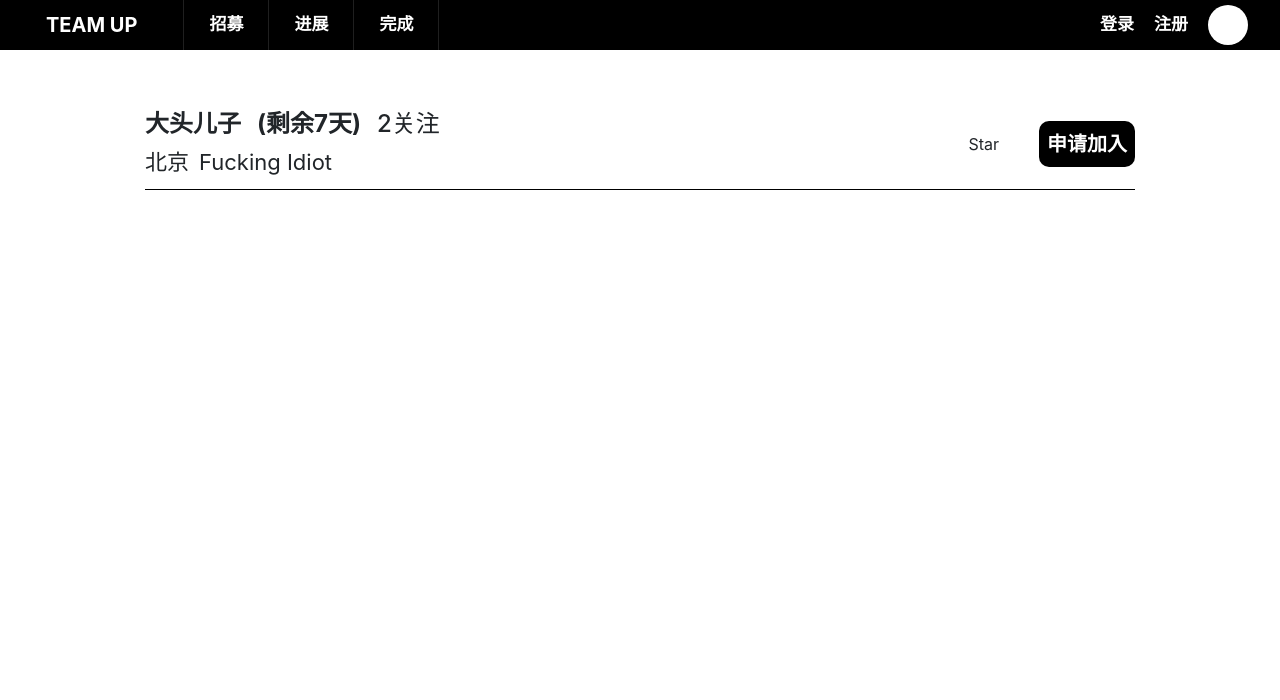
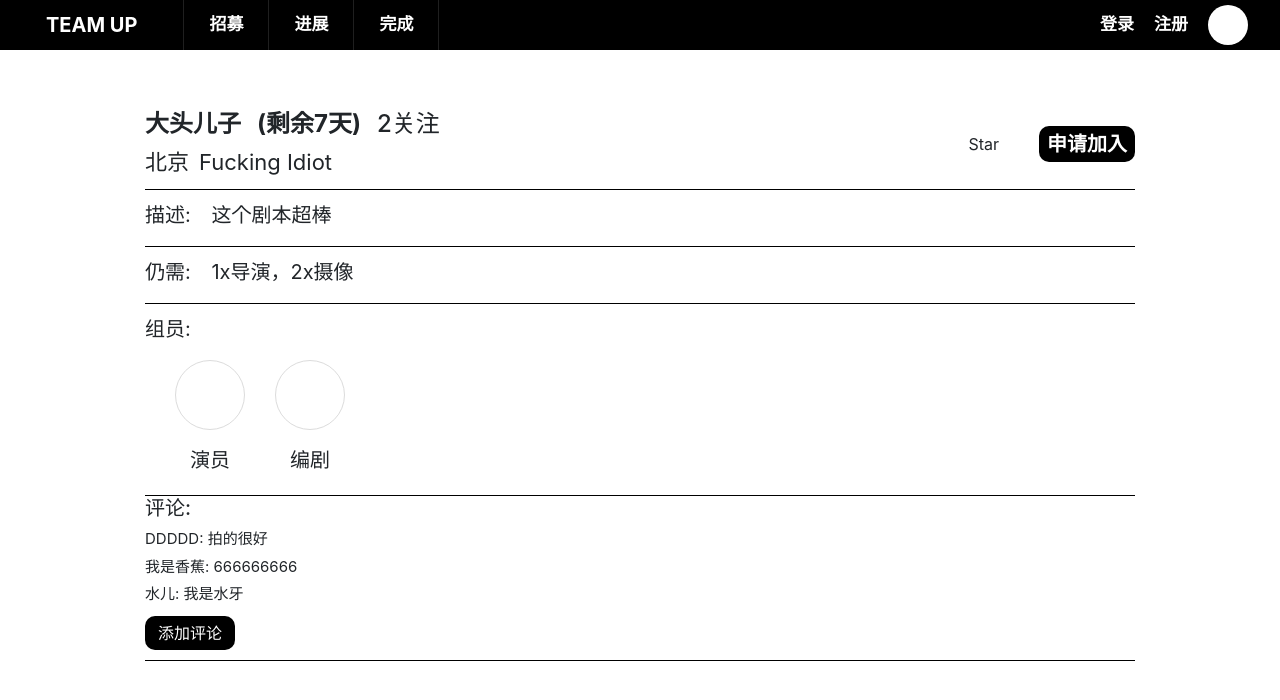
Before and after one commit to JWhoops/team-up, a React (Create React App) app: page /recruiting_teams/1 in a window 1280 px wide. Shown: the top 700 px of the page. Built offline with nearby package versions, Linux system fonts and the light colour scheme.

Commit message:
finish recruit detail page

```diff
--- a/src/components/pages/recruitDetail/RecruitDetailPage.css
+++ b/src/components/pages/recruitDetail/RecruitDetailPage.css
@@ -1,9 +1,8 @@
 #recruit-detail-container {
-  padding: 60px 60px 0 60px;
+  padding: 60px 60px 60px 60px;
 }
 
 #recruit-detail-general-info {
-  border-bottom: 1px solid black;
   display: flex;
   justify-content: space-between;
   padding-bottom: 10px;
@@ -56,8 +55,59 @@
   background-color: black;
   color: white;
   font-weight: bold;
-  padding: 8px;
+  padding: 3px 8px 3px 8px;
   font-size: 20px;
   border-radius: 10px;
   cursor: pointer;
 }
+
+.recruit-detail-info-boxes {
+  border-bottom: 1px solid black;
+}
+
+.recruit-detail-sub-box {
+  margin-top: 10px;
+  font-size: 20px;
+}
+
+.recruit-detail-sub-box > span {
+  display: inline-block;
+  margin-left: 15px;
+}
+
+.recruit-detail-member-container {
+  display: flex;
+  padding-bottom: 20px;
+}
+
+.recruit-detail-member-card {
+  margin-left: 30px;
+}
+
+.recruit-detail-member-avatar {
+  height: 70px;
+  width: 70px;
+  border: 1px solid gainsboro;
+  border-radius: 100%;
+}
+
+.recruit-detail-member-role {
+  margin-top: 15px;
+  text-align: center;
+  font-size: 20px;
+}
+
+.recruit-detail-comment{
+  margin-bottom: 5px;
+  font-size: 15px;
+}
+
+#recruit-detail-comment-btn {
+  background-color: black;
+  color: white;
+  padding: 5px;
+  width: 90px;
+  text-align: center;
+  border-radius: 10px;
+  margin: 10px 0;
+}
--- a/src/components/pages/recruitDetail/RecruitDetailPage.js
+++ b/src/components/pages/recruitDetail/RecruitDetailPage.js
@@ -4,7 +4,7 @@ import './RecruitDetailPage.css';
 function RecruitDetailPage() {
     return (
         <div id="recruit-detail-container">
-            <div id="recruit-detail-general-info">
+            <div className="recruit-detail-info-boxes" id="recruit-detail-general-info">
                 <div>
                     <div id="general-info-head">
                         <h4 id="recruit-detail-movie-title">大头儿子</h4>
@@ -20,9 +20,34 @@ function RecruitDetailPage() {
                     <div id="recruit-detail-favorite-btn">Star</div>
                     <div id="recruit-detail-join-btn">申请加入</div>
                 </div>
-
             </div>
-        </div>
+            <div className="recruit-detail-info-boxes">
+                <p className="recruit-detail-sub-box">描述: <span>这个剧本超棒</span></p>
+            </div>
+            <div className="recruit-detail-info-boxes">
+                <p className="recruit-detail-sub-box">仍需: <span>1x导演，2x摄像</span></p>
+            </div>
+            <div className="recruit-detail-info-boxes ">
+                <p className="recruit-detail-sub-box ">组员:</p>
+                <div className="recruit-detail-member-container" >
+                    <div className="recruit-detail-member-card">
+                        <div className="recruit-detail-member-avatar"></div>
+                        <div className="recruit-detail-member-role">演员</div>
+                    </div>
+                    <div className="recruit-detail-member-card">
+                        <div className="recruit-detail-member-avatar"></div>
+                        <div className="recruit-detail-member-role">编剧</div>
+                    </div>
+                </div>
+            </div>
+            <div className="recruit-detail-info-boxes ">
+                <h5>评论:</h5>
+                <p className="recruit-detail-comment" ><span className="recruit-detail-comment-username">DDDDD:</span> 拍的很好</p>
+                <p className="recruit-detail-comment" > <span className="recruit-detail-comment-username">我是香蕉: </span>666666666</p>
+                <p className="recruit-detail-comment" > <span className="recruit-detail-comment-username">水儿: </span>我是水牙</p>
+                <div id="recruit-detail-comment-btn">添加评论</div>
+            </div>
+        </div >
     )
 }
 
```
